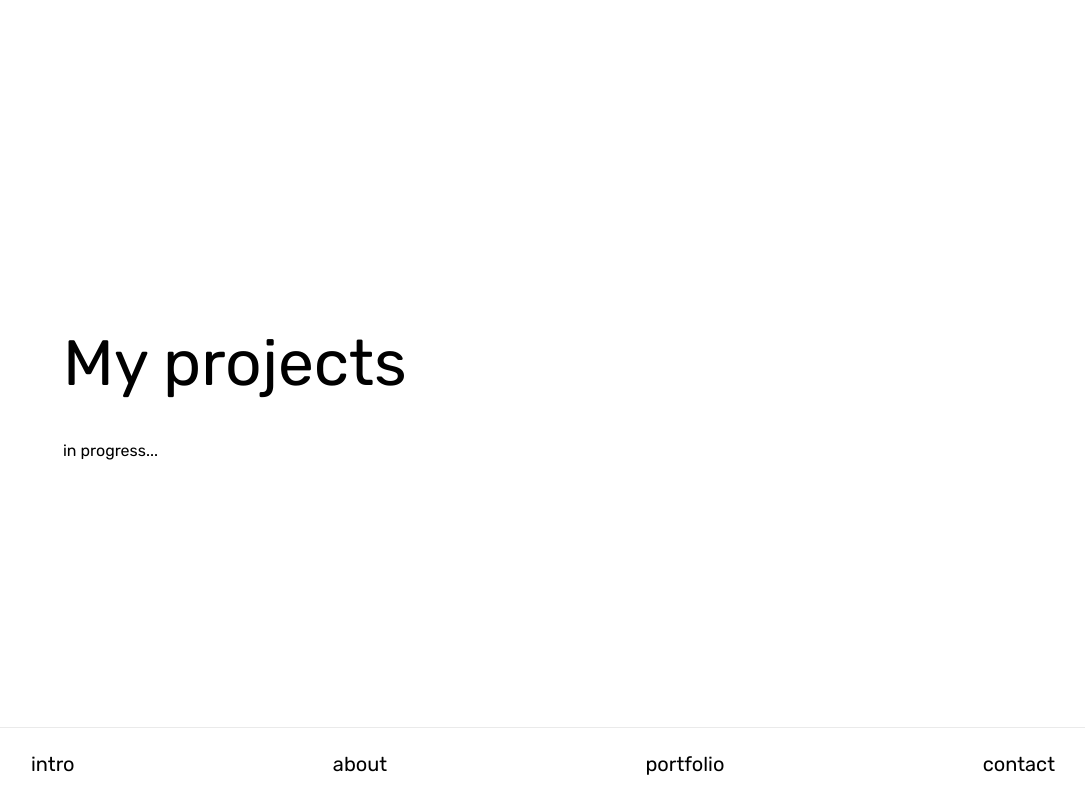
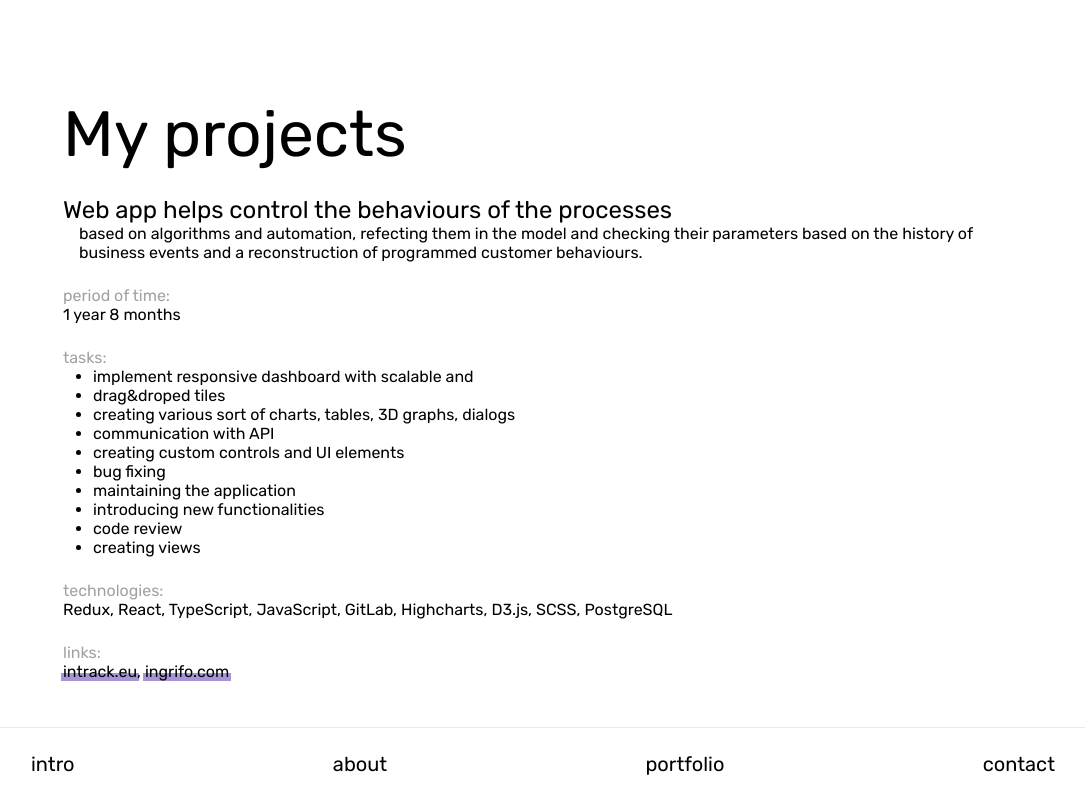
Before and after one commit to maksymilian-org/maksymilian.org, a Next.js app: page /portfolio in a window 1280 px wide. Shown: the whole page, without its empty margins (97-1182 px from the left). Built offline with nearby package versions, Linux system fonts and the light colour scheme.

Commit message:
Add first project

```diff
--- a/app/portfolio/page.module.scss
+++ b/app/portfolio/page.module.scss
@@ -0,0 +1,48 @@
+.project {
+  .title {
+    font-size: 1.5rem;
+  }
+
+  .description {
+    padding-left: 1rem;
+    margin-bottom: 1.5rem;
+  }
+
+  .block {
+    margin-bottom: 1.5rem;
+  }
+
+  .name {
+    color: var(--gray);
+  }
+
+  ul.tasks {
+    margin: 0;
+    padding-left: 30px;
+
+    li {
+      padding-left: 0;
+    }
+  }
+
+  .links {
+    a {
+      display: inline-block;
+      position: relative;
+      text-decoration: none;
+
+      &:after {
+        content: "";
+        position: absolute;
+        z-index: -1;
+        inset: 60% -0.1em 0px;
+        transition: top 200ms cubic-bezier(0, 0.8, 0.13, 1) 0s;
+        background-color: var(--primary-light);
+      }
+
+      &:hover:after {
+        top: 0%;
+      }
+    }
+  }
+}
--- a/app/portfolio/page.tsx
+++ b/app/portfolio/page.tsx
@@ -5,7 +5,51 @@ const Portfolio: FC = () => {
   return (
     <>
       <h1 className="title">My projects</h1>
-      <p>in progress...</p>
+      <div className={styles.project}>
+        <div className={styles.title}>
+          Web app helps control the behaviours of the processes
+        </div>
+        <div className={styles.description}>
+          based on algorithms and automation, refecting them in the model and
+          checking their parameters based on the history of business events and
+          a reconstruction of programmed customer behaviours.
+        </div>
+        <div className={styles.block}>
+          <div className={styles.name}>period of time:</div> 1 year 8 months
+        </div>
+        <div className={styles.block}>
+          <div className={styles.name}>tasks:</div>
+          <ul className={styles.tasks}>
+            <li>implement responsive dashboard with scalable and</li>
+            <li>drag&droped tiles</li>
+            <li>creating various sort of charts, tables, 3D graphs, dialogs</li>
+            <li>communication with API</li>
+            <li>creating custom controls and UI elements</li>
+            <li>bug fixing</li>
+            <li>maintaining the application</li>
+            <li>introducing new functionalities</li>
+            <li>code review</li>
+            <li>creating views</li>
+          </ul>
+        </div>
+        <div className={styles.block}>
+          <div className={styles.name}>technologies:</div>
+          Redux, React, TypeScript, JavaScript, GitLab, Highcharts, D3.js, SCSS,
+          PostgreSQL
+        </div>
+        <div className={styles.block}>
+          <div className={styles.name}>links:</div>
+          <div className={styles.links}>
+            <a target="_blank" href="https://intrack.eu/">
+              intrack.eu
+            </a>
+            ,{" "}
+            <a target="_blank" href="https://ingrifo.com/">
+              ingrifo.com
+            </a>
+          </div>
+        </div>
+      </div>
     </>
   );
 };
```
